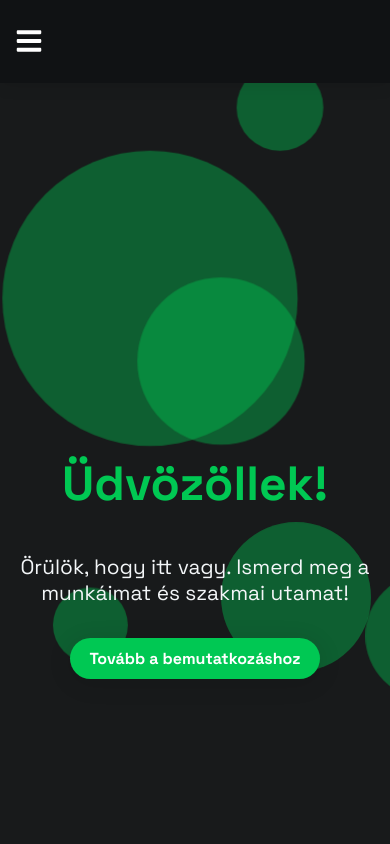
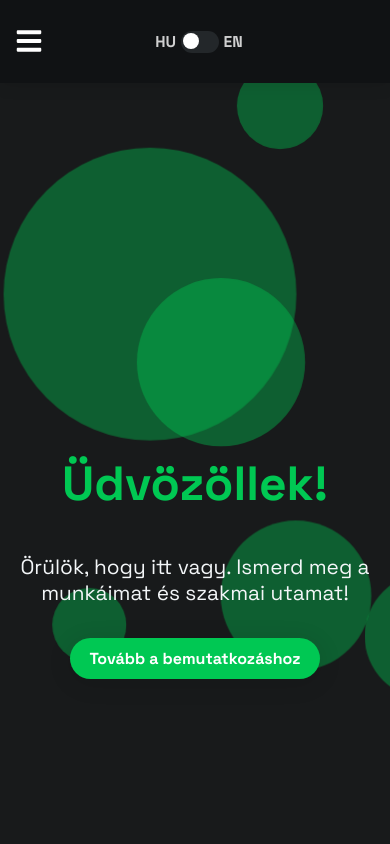
Before and after one commit to MrSmith0303/Protfolio, a React (Create React App) app: page / in a window 390 px wide. Shown: the top 844 px of the page. Built offline with nearby package versions, Linux system fonts and the light colour scheme.

Commit message:
language toggle switch (HU/EN) in navbar

```diff
--- a/src/App.css
+++ b/src/App.css
@@ -608,7 +608,7 @@ body, html, #root {
   .profile-img {
     width: 160px;
     height: 180px;
-    border-width: 18px;
+    border-width: 8px;
     margin-bottom: 0.8rem;
   }
   .hero-title {
@@ -923,6 +923,16 @@ body, html, #root {
   text-decoration: underline;
 }
 
+.project-image {
+  width: 100%;
+  max-width: 320px;
+  height: 180px;
+  object-fit: cover;
+  border-radius: 12px;
+  margin-bottom: 1rem;
+  box-shadow: 0 2px 12px rgba(0,0,0,0.08);
+}
+
 @media (max-width: 700px) {
   .projects-grid {
     grid-template-columns: 1fr;
@@ -1000,3 +1010,80 @@ body, html, #root {
     box-sizing: border-box;
   }
 }
+
+/* --- Language toggle switch --- */
+.lang-toggle {
+  display: flex;
+  align-items: center;
+  gap: 0.5rem;
+  margin-left: 1.5rem;
+  z-index: 200;
+}
+.lang-label {
+  color: #fff;
+  font-size: 1.02rem;
+  font-weight: 600;
+  opacity: 0.8;
+}
+.switch {
+  width: 48px;
+  height: 28px;
+  background: #23272A;
+  border-radius: 16px;
+  border: none;
+  position: relative;
+  cursor: pointer;
+  outline: none;
+  transition: background 0.2s;
+  display: flex;
+  align-items: center;
+  padding: 0 4px;
+}
+.switch.checked {
+  background: var(--main-green);
+}
+.switch-slider {
+  width: 22px;
+  height: 22px;
+  background: #fff;
+  border-radius: 50%;
+  position: absolute;
+  left: 4px;
+  top: 3px;
+  display: flex;
+  align-items: center;
+  justify-content: center;
+  transition: left 0.2s, background 0.2s;
+}
+.switch.checked .switch-slider {
+  left: 22px;
+  background: #fff;
+}
+.switch .switch-slider svg {
+  display: block;
+  margin: 0 auto;
+}
+@media (max-width: 600px) {
+  .lang-toggle {
+    margin-left: 0.5rem;
+    gap: 0.3rem;
+  }
+  .lang-label {
+    font-size: 0.98rem;
+  }
+  .switch {
+    width: 38px;
+    height: 22px;
+    padding: 0 2px;
+  }
+  .switch-slider {
+    width: 16px;
+    height: 16px;
+    left: 2px;
+    top: 2.5px;
+  }
+  .switch.checked .switch-slider {
+    left: 16px;
+  }
+}
+/* --- End language toggle switch --- */
--- a/src/App.js
+++ b/src/App.js
@@ -1,5 +1,5 @@
 import './App.css';
-import { FaGithub, FaLinkedin, FaEnvelope, FaPhoneAlt, FaBars } from 'react-icons/fa';
+import { FaGithub, FaLinkedin, FaEnvelope, FaPhoneAlt, FaBars, FaCheck } from 'react-icons/fa';
 import { useEffect, useState } from 'react';
 import emailjs from 'emailjs-com';
 
@@ -23,6 +23,75 @@ function sendEmail(e) {
 
 function App() {
   const [menuOpen, setMenuOpen] = useState(false);
+  const [language, setLanguage] = useState('hu');
+  // Szövegek két nyelven
+  const texts = {
+    hu: {
+      nav: ['Kezdőlap', 'Bemutatkozás', 'Technológiák', 'Projektek', 'Kapcsolat'],
+      welcomeTitle: 'Üdvözöllek!',
+      welcomeText: 'Örülök, hogy itt vagy. Ismerd meg a munkáimat és szakmai utamat!',
+      welcomeBtn: 'Tovább a bemutatkozáshoz',
+      name: 'Kovács László',
+      title: 'Junior Szoftverfejlesztő',
+      aboutBtn: 'Kapcsolat',
+      intro: 'Lelkes és elhivatott junior szoftverfejlesztő vagyok, akit különösen érdekel a backend fejlesztés világa, Java, C# és webes technológiák területén. Célom, hogy valós projektekben szerepet vállalva gyakorlati tapasztalatot szerezzek, és tudásomat tovább mélyítsem egy támogató, tanulásorientált fejlesztői környezetben.',
+      techTitle: 'Használt technológiáim',
+      projectsTitle: 'Projektek',
+      contactTitle: 'Kapcsolat',
+      contactForm: {
+        name: 'Név',
+        email: 'E-mail',
+        message: 'Üzenet',
+        send: 'Küldés',
+        success: 'Üzenet elküldve! Köszönöm a megkeresést.',
+        error: 'Hiba történt az üzenet küldésekor. Próbáld újra később.'
+      },
+      github: 'GitHub',
+    },
+    en: {
+      nav: ['Home', 'About', 'Technologies', 'Projects', 'Contact'],
+      welcomeTitle: 'Welcome!',
+      welcomeText: 'Glad you are here. Discover my work and professional journey!',
+      welcomeBtn: 'Go to About',
+      name: 'László Kovács',
+      title: 'Junior Software Developer',
+      aboutBtn: 'Contact',
+      intro: 'I am an enthusiastic and dedicated junior software developer, especially interested in backend development, Java, C#, and web technologies. My goal is to gain practical experience by participating in real projects and deepen my knowledge in a supportive, learning-oriented developer environment.',
+      techTitle: 'Technologies I use',
+      projectsTitle: 'Projects',
+      contactTitle: 'Contact',
+      contactForm: {
+        name: 'Name',
+        email: 'E-mail',
+        message: 'Message',
+        send: 'Send',
+        success: 'Message sent! Thank you for reaching out.',
+        error: 'An error occurred while sending the message. Please try again later.'
+      },
+      github: 'GitHub',
+    }
+  };
+  // Projektek tömb képekkel
+  const projects = [
+    {
+      title: "Portfolio Website",
+      description: "Saját portfólió oldal, React + CSS, reszponzív dizájn.",
+      image: "https://github.com/MrSmith0303/Protfolio/blob/main/public/Portfolio.png?raw=true",
+      link: "https://github.com/MrSmith0303/Protfolio/tree/main"
+    },
+    {
+      title: "Todo App",
+      description: "Egyszerű feladatkezelő alkalmazás, React + LocalStorage.",
+      image: "/projects/todo.png",
+      link: "#"
+    },
+    {
+      title: "Weather App",
+      description: "Időjárás alkalmazás, OpenWeatherMap API, React.",
+      image: "/projects/weather.png",
+      link: "#"
+    }
+  ];
   useEffect(() => {
     const handleNavClick = (e) => {
       if (e.target.tagName === 'A' && e.target.getAttribute('href')?.startsWith('#')) {
@@ -49,11 +118,25 @@ function App() {
               <FaBars size={28} />
             </button>
             <div className={`navbar-links${menuOpen ? ' open' : ''}`}>
-              <a href="#welcome">Kezdőlap</a>
-              <a href="#about">Bemutatkozás</a>
-              <a href="#tech">Technológiák</a>
-              <a href="#projects">Projektek</a>
-              <a href="#contact">Kapcsolat</a>
+              <a href="#welcome">{texts[language].nav[0]}</a>
+              <a href="#about">{texts[language].nav[1]}</a>
+              <a href="#tech">{texts[language].nav[2]}</a>
+              <a href="#projects">{texts[language].nav[3]}</a>
+              <a href="#contact">{texts[language].nav[4]}</a>
+            </div>
+            {/* Language toggle switch */}
+            <div className="lang-toggle">
+              <span className="lang-label">HU</span>
+              <button
+                className={`switch${language === 'en' ? ' checked' : ''}`}
+                onClick={() => setLanguage(language === 'hu' ? 'en' : 'hu')}
+                aria-label="Nyelvváltás"
+              >
+                <span className="switch-slider">
+                  {language === 'en' && <FaCheck color="#fff" size={18} />}
+                </span>
+              </button>
+              <span className="lang-label">EN</span>
             </div>
           </div>
         </nav>
@@ -66,19 +149,19 @@ function App() {
         <div className="circle circle6"></div>
         <div className="circle circle7"></div>
         <div className="welcome-section" id="welcome">
-          <h1>Üdvözöllek!</h1>
-          <p>Örülök, hogy itt vagy. Ismerd meg a munkáimat és szakmai utamat!</p>
+          <h1>{texts[language].welcomeTitle}</h1>
+          <p>{texts[language].welcomeText}</p>
           <a href="#about" className="hero-btn" onClick={e => {
             e.preventDefault();
             const el = document.querySelector('.hero-header');
             if (el) el.scrollIntoView({ behavior: 'smooth' });
-          }}>Tovább a bemutatkozáshoz</a>
+          }}>{texts[language].welcomeBtn}</a>
         </div>
         <header className="hero-header" id="about">
           <div className="hero-content">
             <div className="hero-title-block">
-              <h1 className="hero-title">Kovács László</h1>
-              <h2 className="hero-subtitle">Junior Szoftverfejlesztő</h2>
+              <h1 className="hero-title">{texts[language].name}</h1>
+              <h2 className="hero-subtitle">{texts[language].title}</h2>
               <a
                 href="#contact"
                 className="hero-btn"
@@ -88,7 +171,7 @@ function App() {
                   if (el) el.scrollIntoView({ behavior: 'smooth' });
                 }}
               >
-                Kapcsolat
+                {texts[language].aboutBtn}
               </a>
             </div>
             <div className="profile-card">
@@ -97,11 +180,11 @@ function App() {
           </div>
         </header>
         <section className="intro-section">
-          <p className="hero-intro">Lelkes és elhivatott junior szoftverfejlesztő vagyok, akit különösen érdekel a backend fejlesztés világa, Java, C# és webes technológiák területén. Célom, hogy valós projektekben szerepet vállalva gyakorlati tapasztalatot szerezzek, és tudásomat tovább mélyítsem egy támogató, tanulásorientált fejlesztői környezetben.</p>
+          <p className="hero-intro">{texts[language].intro}</p>
         </section>
         <main>
           <section className="section section-light" id="tech">
-            <h2 className="section-title">Használt technológiáim</h2>
+            <h2 className="section-title">{texts[language].techTitle}</h2>
             <div className="tech-list">
               <div className="tech-item">
                 <img src="https://cdn.jsdelivr.net/gh/devicons/devicon/icons/java/java-original.svg" alt="Java" className="tech-icon" />
@@ -154,41 +237,34 @@ function App() {
             </div>
           </section>
           <section className="section section-light projects-section" id="projects">
-            <h2 className="section-title">Projektek</h2>
+            <h2 className="section-title">{texts[language].projectsTitle}</h2>
             <div className="projects-grid">
-              <div className="project-card">
-                <h3>Portfolio Website</h3>
-                <p>Saját portfólió oldal, React + CSS, reszponzív dizájn.</p>
-                <a href="#" className="project-link">GitHub</a>
-              </div>
-              <div className="project-card">
-                <h3>Todo App</h3>
-                <p>Egyszerű feladatkezelő alkalmazás, React + LocalStorage.</p>
-                <a href="#" className="project-link">GitHub</a>
-              </div>
-              <div className="project-card">
-                <h3>Weather App</h3>
-                <p>Időjárás alkalmazás, OpenWeatherMap API, React.</p>
-                <a href="#" className="project-link">GitHub</a>
-              </div>
+              {projects.map((project, idx) => (
+                <div className="project-card" key={idx}>
+                  <img src={project.image} alt={project.title} className="project-image" />
+                  <h3>{project.title}</h3>
+                  <p>{project.description}</p>
+                  <a href={project.link} className="project-link">GitHub</a>
+                </div>
+              ))}
             </div>
           </section>
           <section className="section section-light contact-section" id="contact">
-            <h2 className="section-title">Kapcsolat</h2>
+            <h2 className="section-title">{texts[language].contactTitle}</h2>
             <form className="contact-form" onSubmit={sendEmail}>
               <div className="form-row">
-                <label htmlFor="name">Név</label>
+                <label htmlFor="name">{texts[language].contactForm.name}</label>
                 <input type="text" id="name" name="name" required />
               </div>
               <div className="form-row">
-                <label htmlFor="email">E-mail</label>
+                <label htmlFor="email">{texts[language].contactForm.email}</label>
                 <input type="email" id="email" name="email" required />
               </div>
               <div className="form-row">
-                <label htmlFor="message">Üzenet</label>
+                <label htmlFor="message">{texts[language].contactForm.message}</label>
                 <textarea id="message" name="message" rows="5" required></textarea>
               </div>
-              <button type="submit" className="hero-btn" style={{marginTop: '1.2rem'}}>Küldés</button>
+              <button type="submit" className="hero-btn" style={{marginTop: '1.2rem'}}>{texts[language].contactForm.send}</button>
             </form>
           </section>
         </main>
```
Also changed, not shown: public/Portfolio.png (added).
